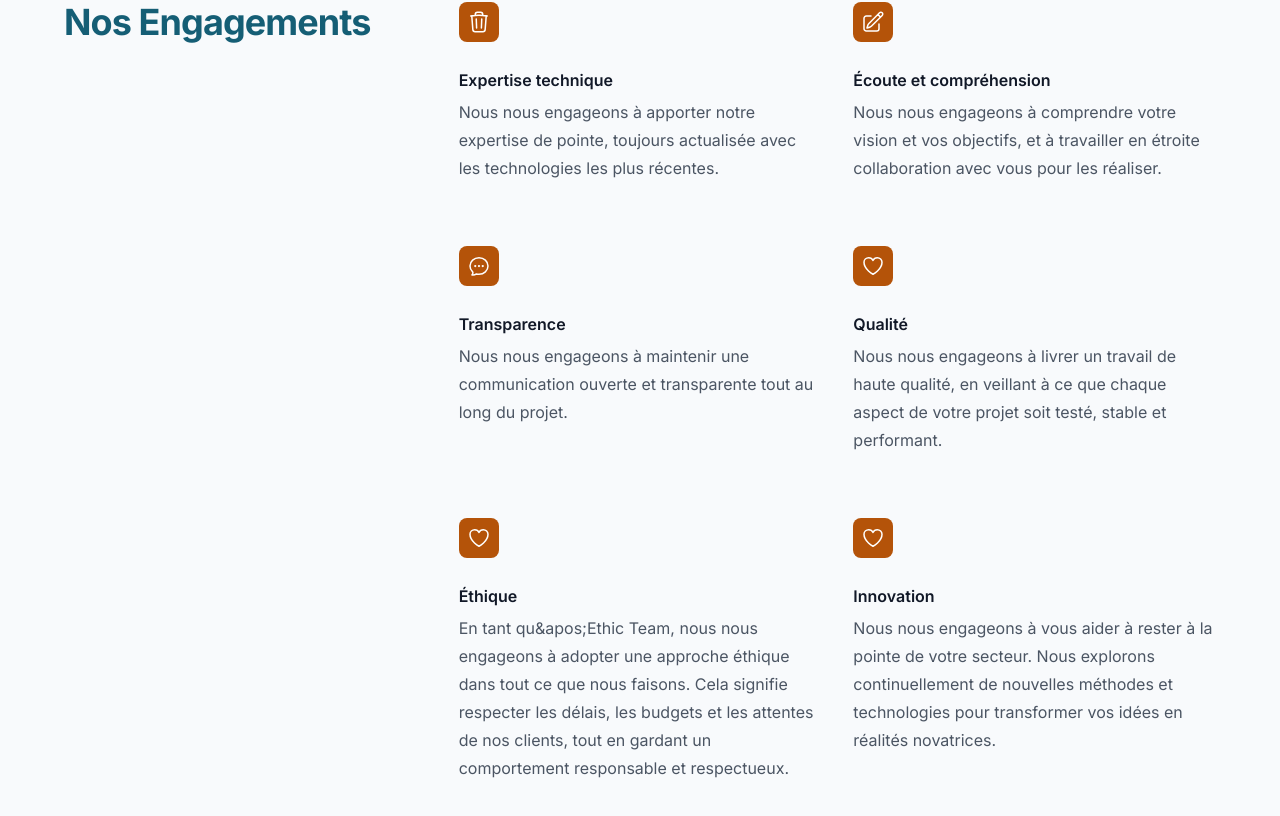
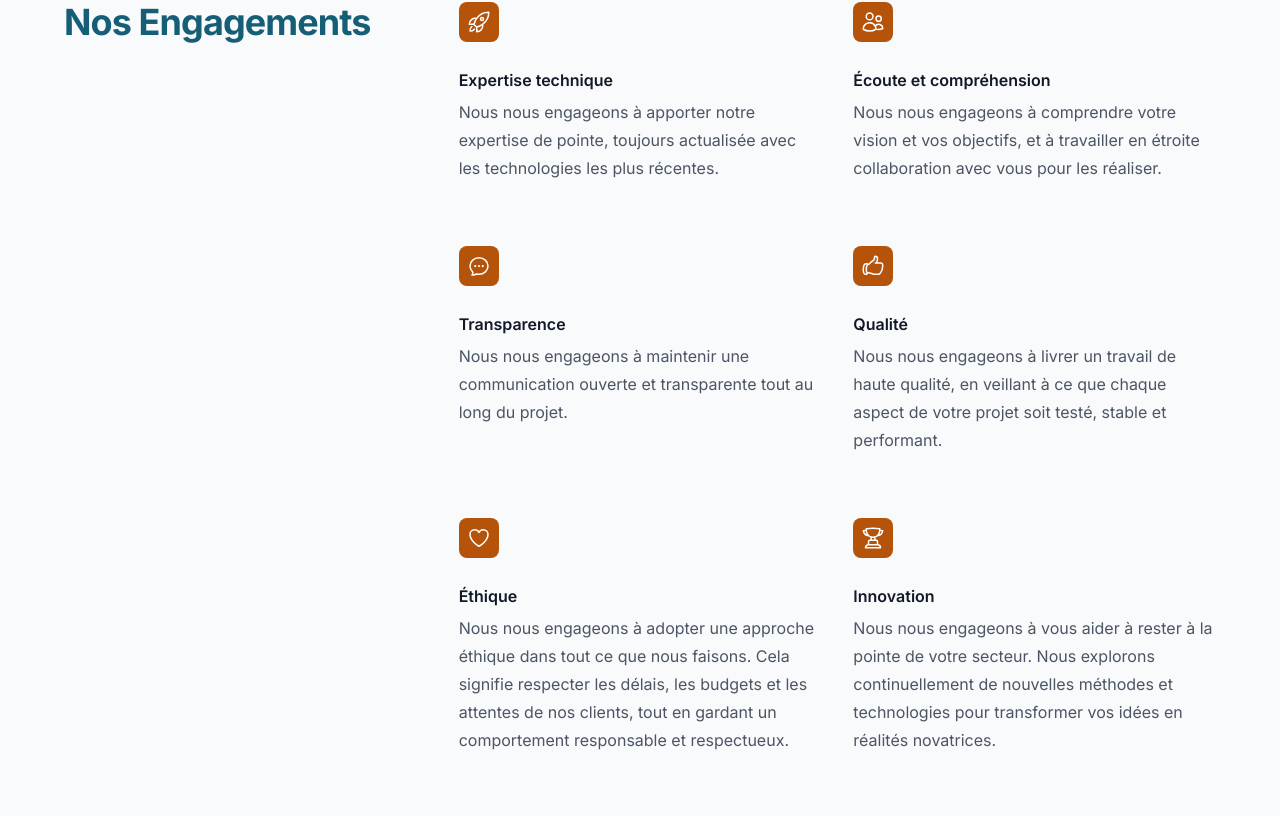
Before and after one commit to sgautier-dev/ethic-team, a Next.js app: page / in a window 1280 px wide. Shown: the part 2140-2956 px from the top of the page. Built offline with nearby package versions, Linux system fonts and the light colour scheme.

Commit message:
updated icons to engagement

```diff
--- a/app/components/Engagement.tsx
+++ b/app/components/Engagement.tsx
@@ -1,8 +1,10 @@
 import {
 	ChatBubbleOvalLeftEllipsisIcon,
 	HeartIcon,
-	PencilSquareIcon,
-	TrashIcon,
+  HandThumbUpIcon,
+	UsersIcon,
+	RocketLaunchIcon,
+  TrophyIcon
 } from "@heroicons/react/24/outline";
 
 const features = [
@@ -10,13 +12,13 @@ const features = [
 		name: "Expertise technique",
 		description:
 			"Nous nous engageons à apporter notre expertise de pointe, toujours actualisée avec les technologies les plus récentes.",
-		icon: TrashIcon,
+		icon: RocketLaunchIcon,
 	},
 	{
 		name: "Écoute et compréhension",
 		description:
 			"Nous nous engageons à comprendre votre vision et vos objectifs, et à travailler en étroite collaboration avec vous pour les réaliser.",
-		icon: PencilSquareIcon,
+		icon: UsersIcon,
 	},
 	{
 		name: "Transparence",
@@ -28,19 +30,19 @@ const features = [
 		name: "Qualité",
 		description:
 			"Nous nous engageons à livrer un travail de haute qualité, en veillant à ce que chaque aspect de votre projet soit testé, stable et performant.",
-		icon: HeartIcon,
+		icon: HandThumbUpIcon,
 	},
 	{
 		name: "Éthique",
 		description:
-			"En tant qu&apos;Ethic Team, nous nous engageons à adopter une approche éthique dans tout ce que nous faisons. Cela signifie respecter les délais, les budgets et les attentes de nos clients, tout en gardant un comportement responsable et respectueux.",
+			"Nous nous engageons à adopter une approche éthique dans tout ce que nous faisons. Cela signifie respecter les délais, les budgets et les attentes de nos clients, tout en gardant un comportement responsable et respectueux.",
 		icon: HeartIcon,
 	},
 	{
 		name: "Innovation",
 		description:
 			"Nous nous engageons à vous aider à rester à la pointe de votre secteur. Nous explorons continuellement de nouvelles méthodes et technologies pour transformer vos idées en réalités novatrices.",
-		icon: HeartIcon,
+		icon: TrophyIcon,
 	},
 ];
 
```
